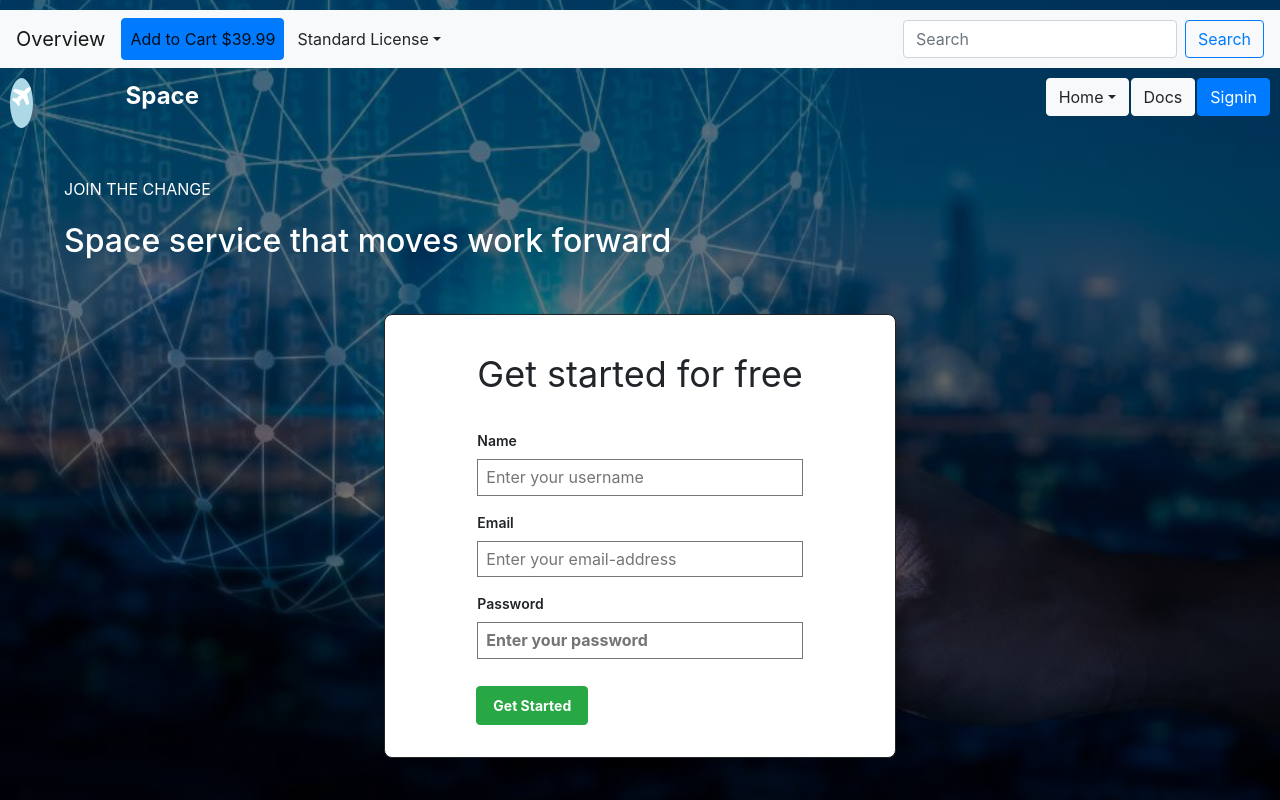
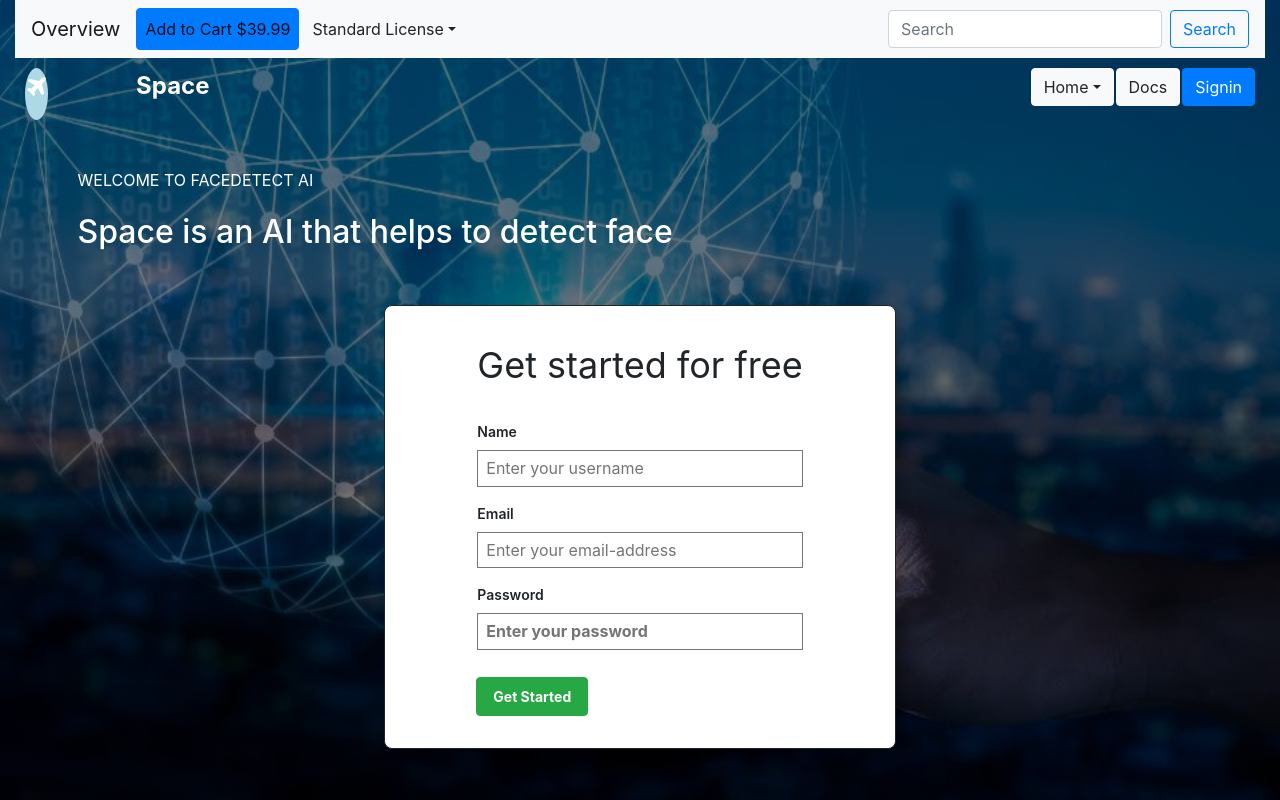
Before and after one commit to sodiqlawal/facedetect_frontend, a React (Create React App) app: page / in a window 1280 px wide. Shown: the top 800 px of the page. Built offline with nearby package versions, Linux system fonts and the light colour scheme; what clarifai would draw is missing.

Commit message:
made some changes

```diff
--- a/src/App.css
+++ b/src/App.css
@@ -7,7 +7,7 @@ body {
     background: linear-gradient( rgba(0,0,0,0.5), rgba(0,0,0,0.5)), url('./body.jpg')center/cover no-repeat;
     height: 100vh;
     width: 100vw;
-     padding: 10px 0px;
+     /* padding: 10px 0px;  */
   }
 
   .bodytop {
--- a/src/FaceRecognition.css
+++ b/src/FaceRecognition.css
@@ -38,7 +38,3 @@
     display: flex;
     justify-content: center;
   }
-
- /* .absolute {
-     height: 30%
- } */
--- a/src/Signup.js
+++ b/src/Signup.js
@@ -127,8 +127,8 @@ class Signup extends Component {
           <div className='bodymiddle'>
             {/* start of miidlenote */}
             <div className='middlenote white'>
-              <p className='middlenotep'>JOIN THE CHANGE</p>
-              <h1 className='middlenoteh'>Space service that moves work forward</h1>
+              <p className='middlenotep'>WELCOME TO FACEDETECT AI</p>
+              <h1 className='middlenoteh'>Space is an AI that helps to detect face</h1>
             </div>
             {/* end of middlenote */}
             {/* start of signup */}
--- a/src/home.js
+++ b/src/home.js
@@ -102,7 +102,7 @@ class Home extends Component {
 						<div className='mt6 d-flex justify-content-between'>
 							<div className='white ml6 w-50'>
 								<h1>Start your business with <b>Space.</b></h1>
-								<p>Build a beautiful modern website with flexible Bootstrap components built from scratch.</p>
+								<p>Detect any face using Space. Just click on detect face button below</p>
 								<div>
 									<button className='btn btn-primary'>Learn more</button>
 									<button
@@ -124,7 +124,7 @@ class Home extends Component {
 						<div className='mt6 d-flex justify-content-between'>
 							<div className='white ml6 w-50'>
 								<h1>Start your business with <b>Space.</b></h1>
-								<p>Build a beautiful modern website with flexible Bootstrap components built from scratch.</p>
+								<p>Detect any face using Space. Just click on detect face button below</p>
 								<div>
 									<button
 										onClick={() => this.props.onRouteChange('face')}
--- a/src/signin.js
+++ b/src/signin.js
@@ -117,8 +117,8 @@ class Signin extends Component {
 					<div className='bodymiddle'>
 						{/* start of miidlenote */}
 						<div className='middlenote white'>
-							<p className='middlenotep'>JOIN THE CHANGE</p>
-							<h1 className='middlenoteh'>Space service that moves work forward</h1>
+							<p className='middlenotep'>WELCOME TO FACEDETECT AI</p>
+							<h1 className='middlenoteh'>Space is an AI that helps to detect face</h1>
 						</div>
 						{/* end of middlenote */}
 						{/* start of signup */}
```
